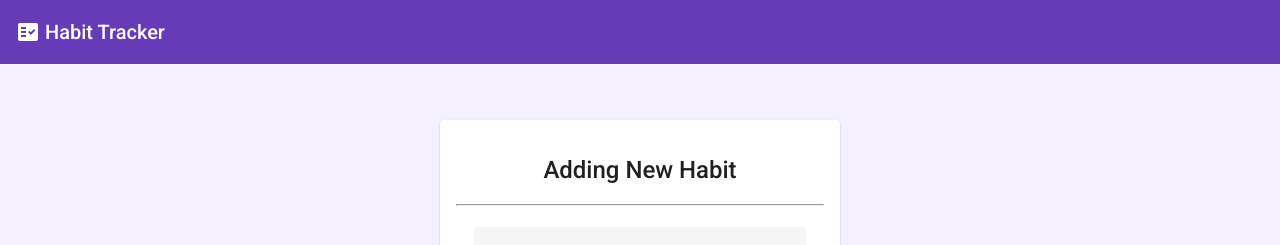
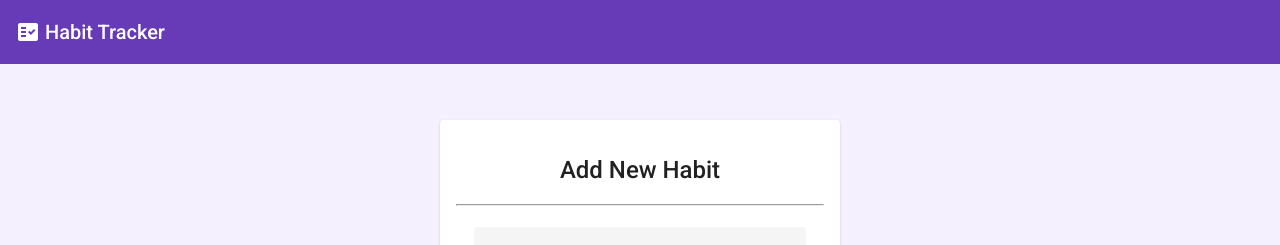
Before and after one commit to jessipearcy/habit-tracker-components-split, an Angular app: page / in a window 1280 px wide. Both pictures are taken after a click on the button "Add New Habit". Shown: the top 245 px of the page. Built offline with nearby package versions, Linux system fonts and the light colour scheme.

Commit message:
Fixed typo on add form

```diff
--- a/src/app/app.component.html
+++ b/src/app/app.component.html
@@ -43,7 +43,7 @@
 
 <div class="add-form-container" *ngIf="adding || editing">
   <mat-card>
-    <mat-card-title> <span *ngIf="adding">Adding New</span><span *ngIf="editing">Edit</span> Habit </mat-card-title>
+    <mat-card-title> <span *ngIf="adding">Add New</span><span *ngIf="editing">Edit</span> Habit </mat-card-title>
     <hr />
     <form [formGroup]="habitForm" (ngSubmit)="onSubmit()">
       <mat-card-content>
--- a/src/styles.scss
+++ b/src/styles.scss
@@ -1,4 +1,3 @@
-@import '@angular/material/prebuilt-themes/deeppurple-amber.css';
 
 html, body {
     height: 100%;
```
